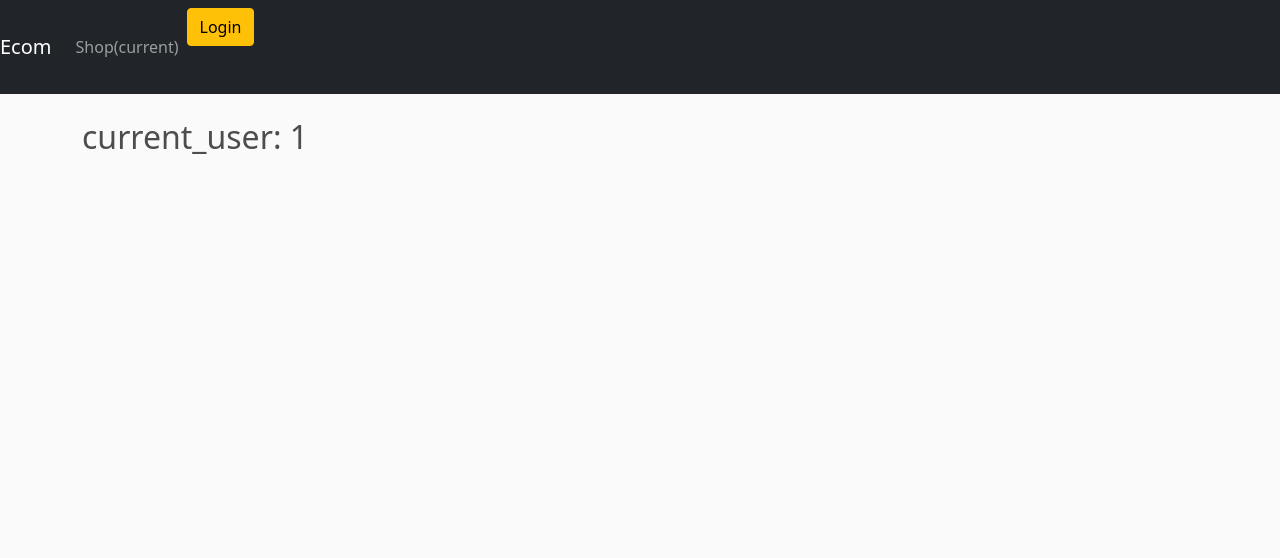
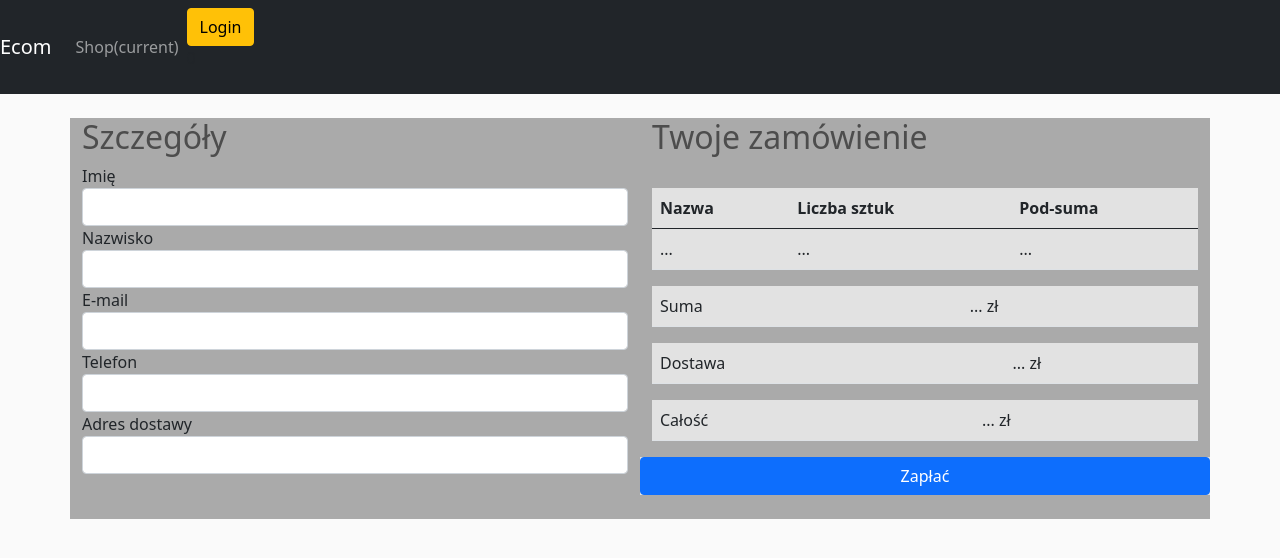
Before and after one commit to kasiabadio/shop, a Django app: page /shop/checkout/ in a window 1280 px wide. Shown: the top 558 px of the page. Run offline with Django 3.2, Linux system fonts and the light colour scheme; data that the repository does not hold is empty.

Commit message:
Add basic checkout.html

```diff
--- a/mysite/shop/templates/shop/cart.html
+++ b/mysite/shop/templates/shop/cart.html
@@ -69,6 +69,7 @@
 
                 </div>
             {% endfor %}
+        <br>
     </div>
 
 
@@ -102,7 +103,7 @@
         <div class="row cart-box" style="background-color:rgb(226, 226, 226);">
             <h4>Czat</h4>
         </div>
-
+        <br>
     </div>
 </div>
 
--- a/mysite/shop/templates/shop/checkout.html
+++ b/mysite/shop/templates/shop/checkout.html
@@ -2,21 +2,99 @@
 {% load static %}
 {% block content %}
 <div class="row">
+    <div class="col-md-6" style="background-color:#aaa;">
+        <h2>Szczegóły</h2>
 
-    <h2>current_user: {{current_user}}</h2>
+        <form class="form-horizontal">
+            <div class="form-group">
+              <label for="imie">Imię</label>
+              <input type="text" class="form-control" id="imie" placeholder="">
+            </div>
+            <div class="form-group">
+              <label for="nazwisko">Nazwisko</label>
+              <input type="text" class="form-control" id="nazwisko" placeholder="">
+            </div>
+            <div class="form-group">
+                <label for="email">E-mail</label>
+                <input type="email" class="form-control" id="email" placeholder="">
+            </div>
+            <div class="form-group">
+                <label for="telefon">Telefon</label>
+                <input type="text" class="form-control" id="telefon" placeholder="">
+            </div>
+            <div class="form-group">
+                <label for="adresdostawy">Adres dostawy</label>
+                <input type="text" class="form-control" id="adresdostawy" placeholder="">
+            </div>
+        </form>
+        <br>
+    </div>
 
-    {% for order in orders_for_user %}
-    <div class="col-lg-4">
-        <h4>id_zamowienie: {{order.id_zamowienie}}</h4>
-        <h8><em style="color:orange;">czy_oplacone:</em> {{order.czy_oplacone}},</h8>
-        <h8><em style="color:orange;">sposob_dostawy:</em> {{order.sposob_dostawy}},</h8>
-        <h8><em style="color:orange;">status:</em> {{order.status}},</h8>
-        <h8><em style="color:orange;">koszt:</em> {{order.koszt}},</h8>
-        <h8><em style="color:orange;">czat_id:</em> {{order.czat_id}},</h8>
-        <h8><em style="color:orange;">klient_id:</em> {{order.klient_id}},</h8>
-        <h8><em style="color:orange;">producent_id:</em> {{order.producent_id}},</h8>
-        <h8><em style="color:orange;">reklamacja_id:</em> {{order.reklamacja_id}}</h8>
+
+    <div class="col-md-6" style="background-color:#aaa;">
+        <h2>Twoje zamówienie</h2>
+        <br>
+
+        <div class="col-md-12" style="background-color:rgb(226, 226, 226);">
+            <table class="table">
+                <thead>
+                    <tr>
+                    <th scope="col">Nazwa</th>
+                    <th scope="col">Liczba sztuk</th>
+                    <th scope="col">Pod-suma</th>
+                    </tr>
+                </thead>
+                <tbody>
+                    <tr>
+                        <td>...</td>
+                        <td>...</td>
+                        <td>...</td>
+                    </tr>
+
+                </tbody>
+            </table>
+        </div>
+
+        <div class="col-md-12" style="background-color:rgb(226, 226, 226);">
+            <table class="table">
+                <tbody>
+                    <tr>
+                        <td>Suma</td>
+                        <td>... zł</td>
+                    </tr>
+
+                </tbody>
+            </table>
+        </div>
+
+        <div class="col-md-12" style="background-color:rgb(226, 226, 226);">
+            <table class="table">
+                <tbody>
+                    <tr>
+                        <td>Dostawa</td>
+                        <td>... zł</td>
+                    </tr>
+
+                </tbody>
+            </table>
+        </div>
+
+        <div class="col-md-12" style="background-color:rgb(226, 226, 226);">
+            <table class="table">
+                <tbody>
+                    <tr>
+                        <td>Całość</td>
+                        <td>... zł</td>
+                    </tr>
+
+                </tbody>
+            </table>
+        </div>
+
+        <div class="row cart-box" style="background-color:rgb(226, 226, 226);">
+            <a class="btn btn-primary" href='#' role="button">Zapłać</a>
+        </div>
+        <br>
     </div>
-    {% endfor %}
 </div>
 {% endblock content %}
--- a/mysite/shop/templates/shop/main.html
+++ b/mysite/shop/templates/shop/main.html
@@ -41,12 +41,12 @@
             <div class="row">
                 {% for product in products %}
                 <div class="col-lg-4">
-                    <img class="thumbnail" src="{% static 'images/placeholder.png' %}">
+                    <img class="img-thumbnail" alt="Responsive image" src="{% static 'images/placeholder.png' %}">
                     <div class="box-element product">
                         <h6><strong>{{product.nazwa}}</strong></h6>
                         <hr>
                         <button class="btn btn-outline-secondary add-btn">Add to Cart</button>
-                        <a class="btn btn-outline-success" href="#">View</a>
+                        <a class="btn btn-outline-success" href="href="{% url 'product' %}"">View</a>
                         <h4 style="display: inline-block;float: right">{{product.cena|floatformat:2}}</h4>
                     </div>
                 </div>
```
